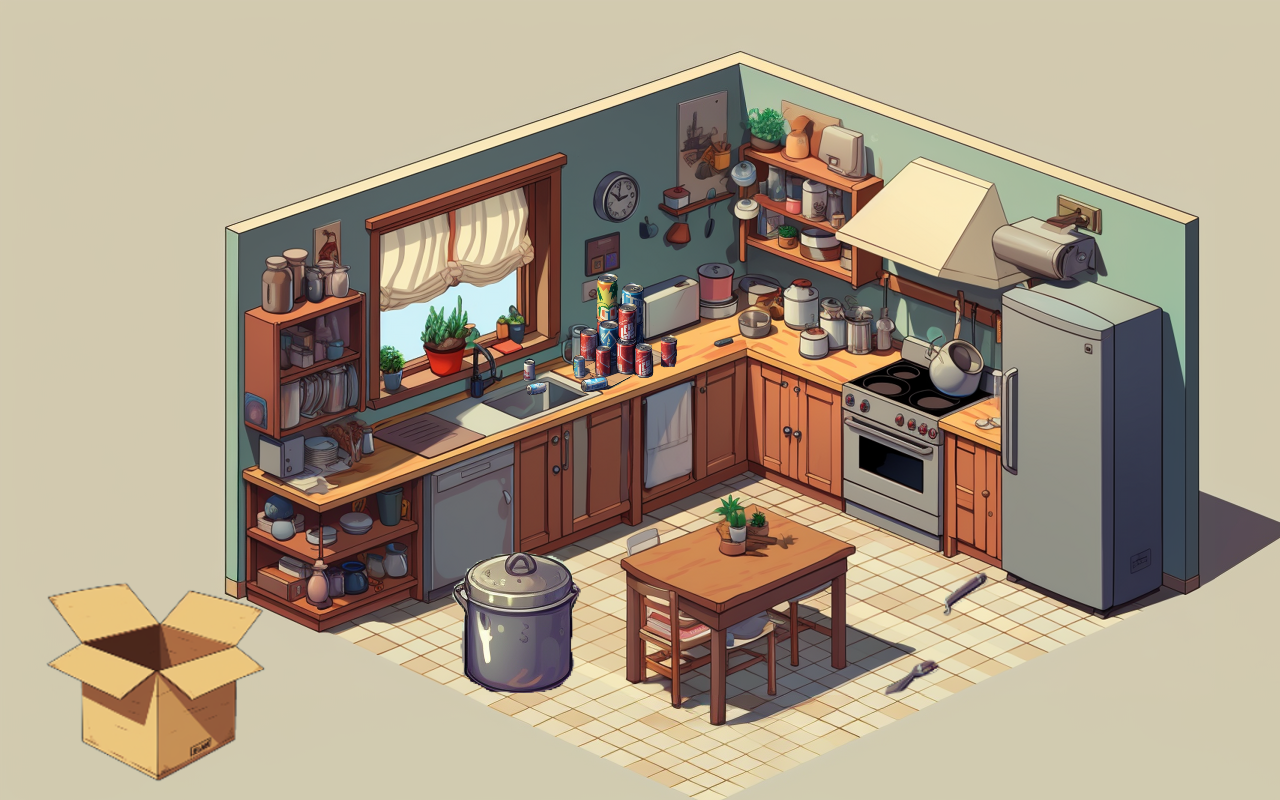
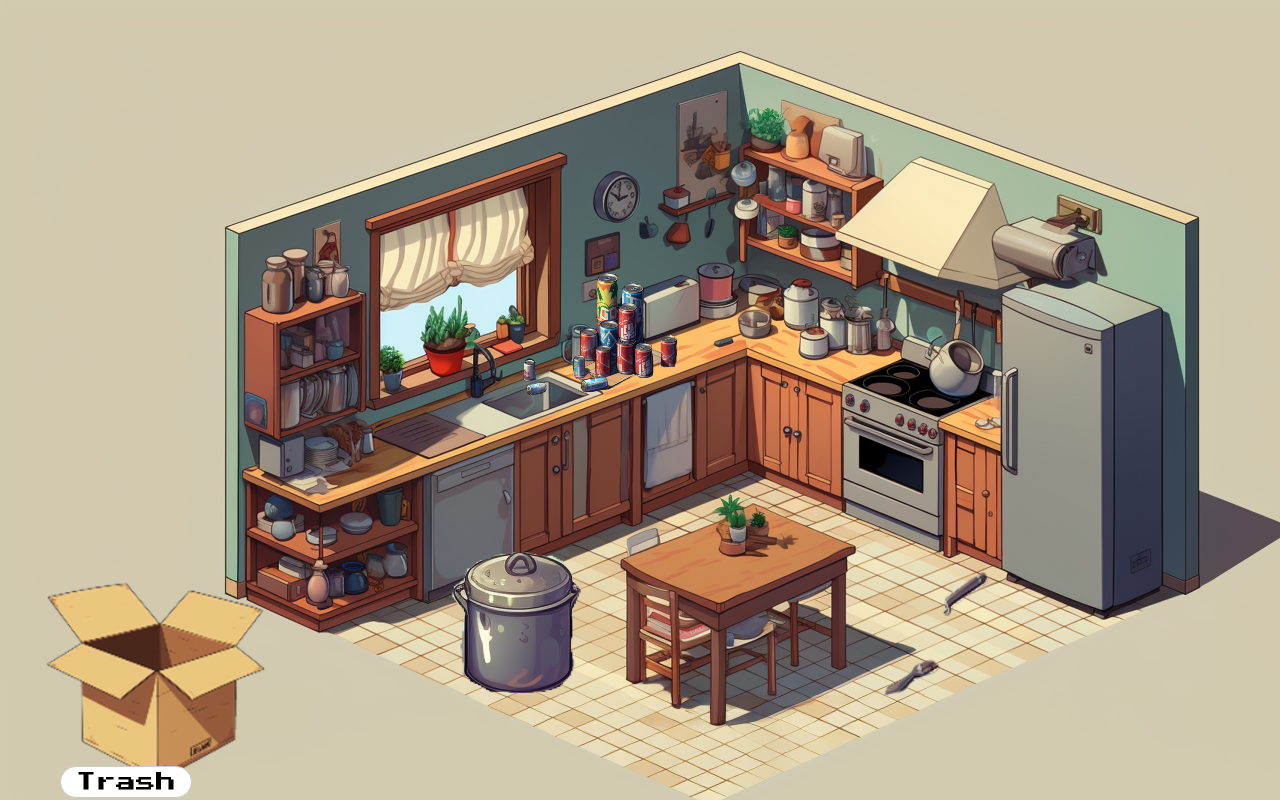
Before and after one commit to Mikerophonic/clean-clutter-UI-config, a website built with webpack: page src/index.html in a window 1280 px wide. Built offline with nearby package versions, Linux system fonts and the light colour scheme.

Commit message:
update BoxMethod class to format text overlay with rounded corners

```diff
--- a/src/four-box.js
+++ b/src/four-box.js
@@ -16,16 +16,26 @@ export default class BoxMethod extends EventEmitter {
     this.calculateRect();
     this.config ={
       backgroundColor: 'white',
+      borderRadius: '25px',
       border: '1px solid #ccc',
       padding: '5px',
-      fontSize: '10px',
+      color: 'clay',
+      width: '50%',
+      fontSize: '20px',
+      textAlign: 'center',
+      position: 'absolute',
+      bottom: '0px',
       rect :this.rect,
       left: this.left + "px",
       right: this.right + "px"
     };
     this.boxText = null;
+    this.formatBoxText();
   }
 
+  initialize(){
+
+  }
   getState(){
     return this.state[this.counter];
   }
@@ -52,6 +62,7 @@ export default class BoxMethod extends EventEmitter {
       this.boxText = document.createElement("div");
       this.boxText.classList.add('box-text');
       Object.assign(this.boxText.style, this.config);
+      console.log('initialized');
       this.boxElement.appendChild(this.boxText);
     }
 
--- a/src/styles.css
+++ b/src/styles.css
@@ -21,9 +21,8 @@ div > div .tooltip {
   font-family: "press start 2p", cursive;
 }
 
-div > div .box-text {
+body .box-text {
   position: "absolute";
-  background: "white";
   border: "1px solid #ccc";
   padding: "5px";
   font-size: '8px';
--- a/src/tooltip.js
+++ b/src/tooltip.js
@@ -1,6 +1,5 @@
 import "./styles.css";
 import EventEmitter from 'events';
-
 export default class Tooltip extends EventEmitter{
 
   constructor(elementId) {
@@ -9,6 +8,7 @@ export default class Tooltip extends EventEmitter{
     this.hasTooltip = false;
     this.config ={
       backgroundColor: 'white',
+      borderRadius: '25px',
       border: '1px solid #ccc',
       padding: '5px',
       fontSize: '10px',
```
